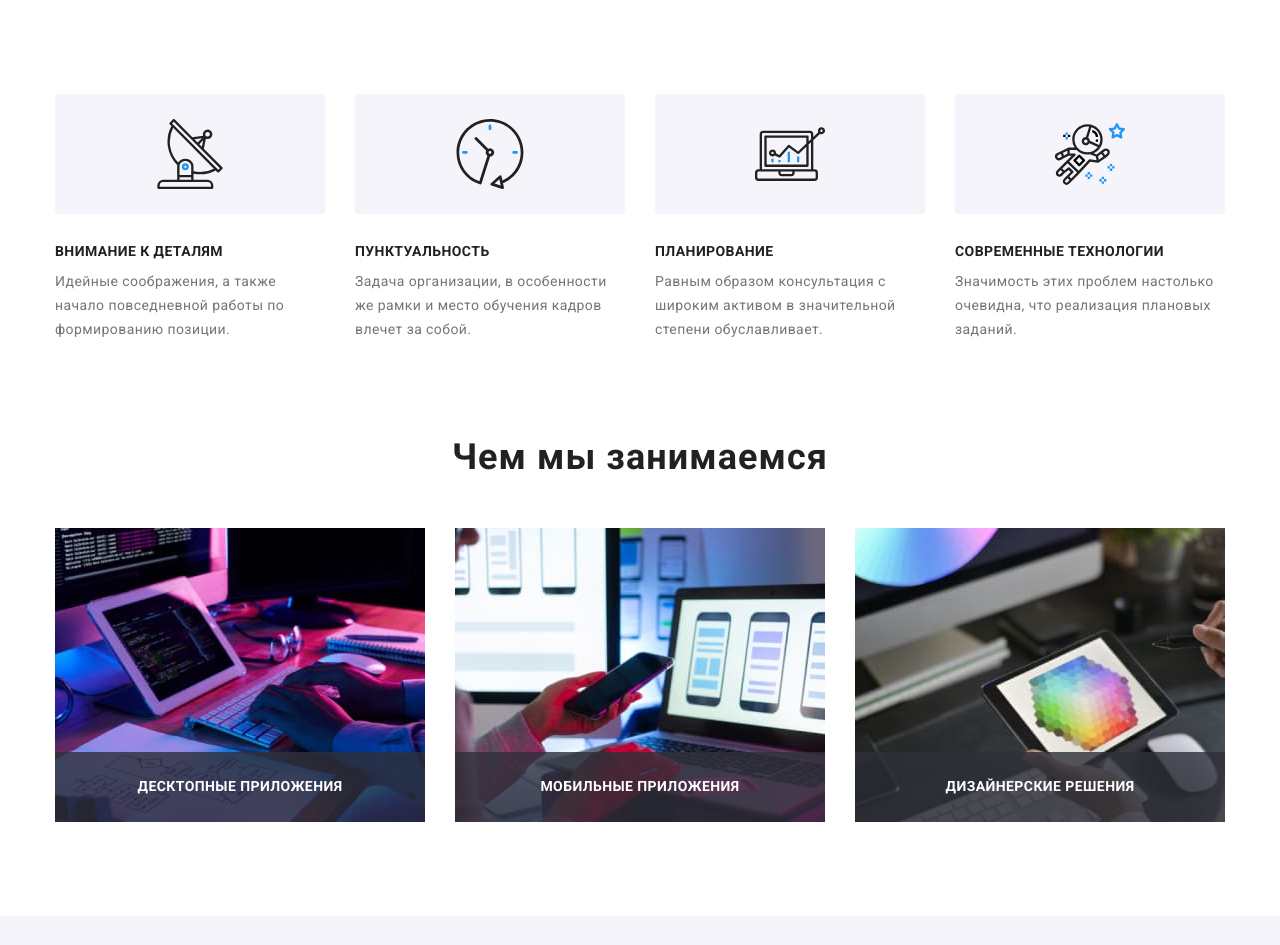
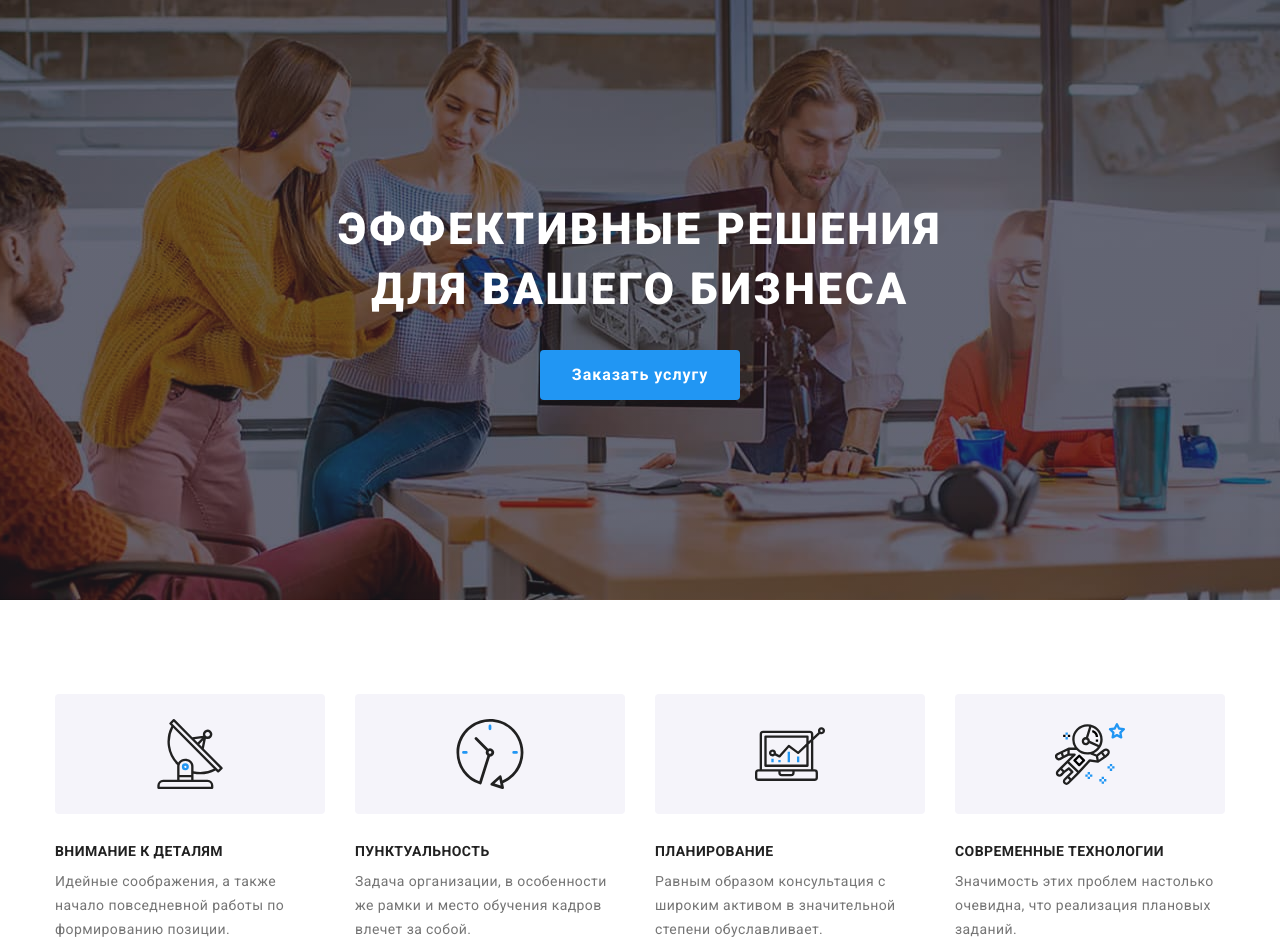
Before and after one commit to Olegstad/goit-markup-hw-08, a plain HTML site: page index.html in a window 1280 px wide. Shown: the top 945 px of the page. Drawn offline with nearby package versions, Linux system fonts and the light colour scheme.

Commit message:
Создает адаптив для lead

```diff
--- a/index.html
+++ b/index.html
@@ -60,12 +60,12 @@
     <!-- Main -->
     <main class="main">
       <!-- Lead banner -->
-      <!-- <section class="lead cover">
+      <section class="lead cover">
         <div class="container-lead container">
           <h1 class="lead-slogan">Эффективные решения для вашего бизнеса</h1>
           <button class="btn lead-btn" type="button" data-modal-open>Заказать услугу</button>
         </div>
-      </section> -->
+      </section>
       <!-- Advantages section -->
       <section class="advantages">
         <div class="container">
--- a/sass/layouts/_lead-banner.scss
+++ b/sass/layouts/_lead-banner.scss
@@ -1,7 +1,11 @@
 .lead {
     @extend %section;
-    padding: 200px 0;
+    padding: 118px 0;
     background-color: var(--title-bg-color);
+
+    @media screen and (min-width: 1200px) {
+        padding: 200px 0;
+    }
 }
 
 .container-lead {
@@ -9,8 +13,7 @@
 }
 
 .cover {
-    max-width: 1600px;
-    height: 600px;
+    max-width: 480px;
     margin-left: auto;
     margin-right: auto;
     background-image: linear-gradient(to right,
@@ -20,18 +23,37 @@
     background-repeat: no-repeat;
     background-position: center;
     background-size: cover;
+
+    @media screen and (min-width: 768px) {
+        max-width: 768px;
+    }
+
+    @media screen and (min-width: 1200px) {
+        max-width: 1600px;
+    }
 }
 
 .lead-slogan {
-    width: 696px;
     margin: 0 auto 30px;
     font-weight: 900;
-    font-size: 44px;
-    line-height: 1.36;
+    font-size: 26px;
+    line-height: 1.6;
     letter-spacing: 0.06em;
     text-align: center;
     text-transform: uppercase;
-    color: var(--title-text-color)
+    color: var(--title-text-color);
+
+    @media screen and (min-width: 768px) {
+        width: 360px;
+    }
+
+    @media screen and (min-width: 1200px) {
+        width: 696px;
+        font-weight: 900;
+        font-size: 44px;
+        line-height: 1.36;
+        letter-spacing: 0.06em;
+    }
 }
 
 .lead-btn {
```
Also changed, not shown: css/main.css, css/main.min.css, 2 other files.
